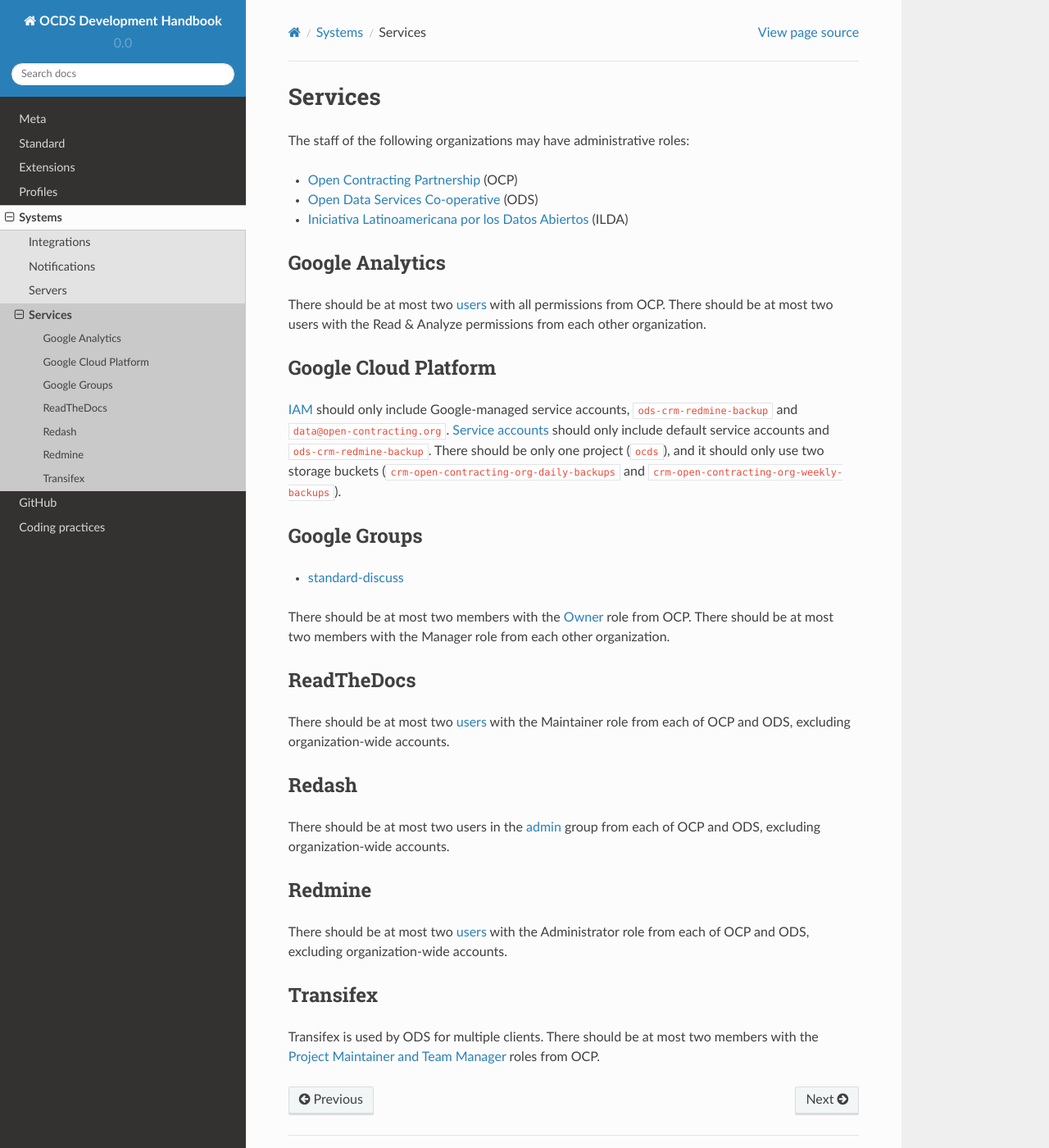
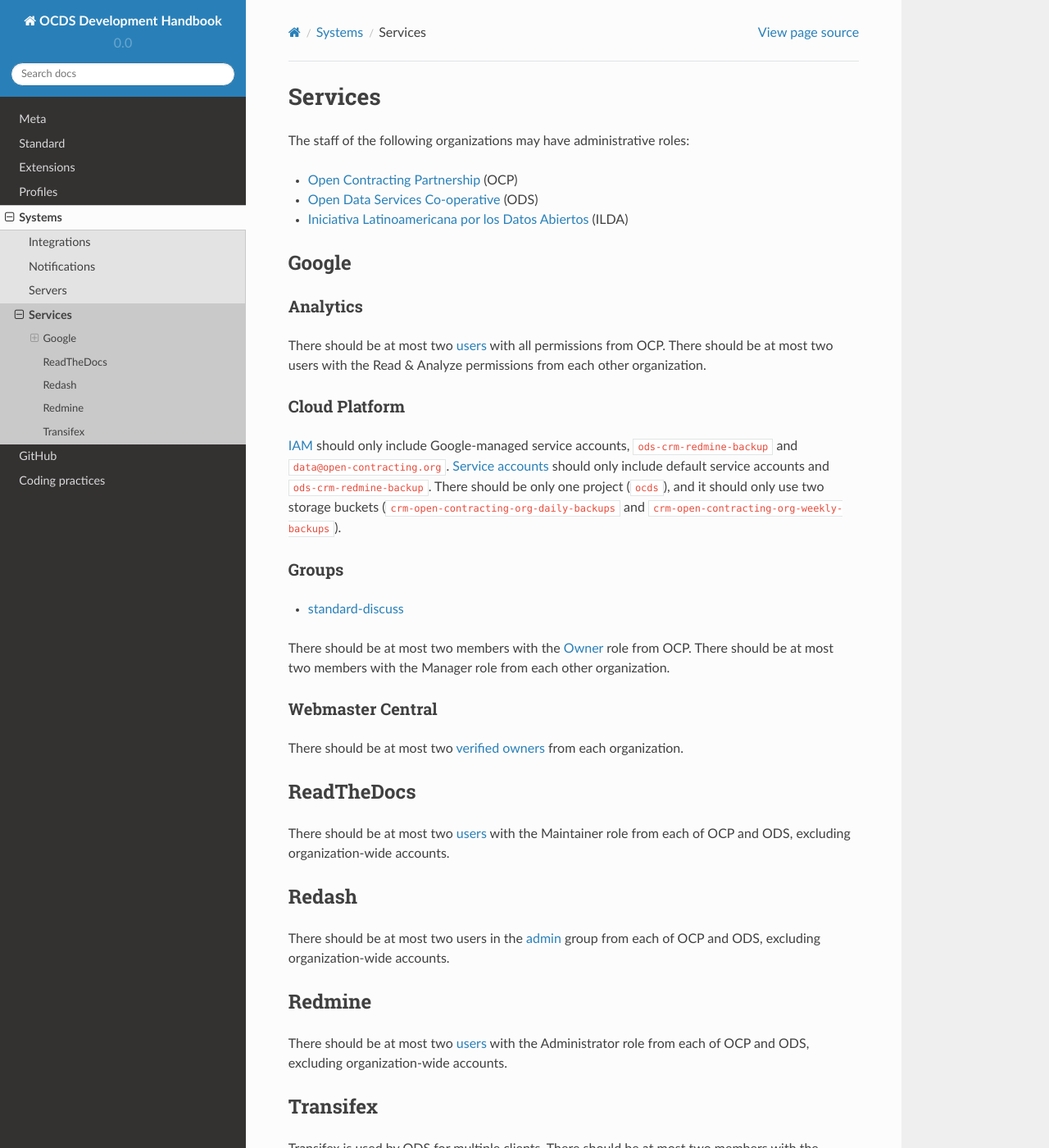
Before and after one commit to open-contracting/standard-development-handbook, a Sphinx documentation site: the page built from docs/systems/services.md, in a window 1280 px wide and 1400 px high. Shown: the whole window at 82% size. Built offline with Sphinx 7.4.7 and the Read the Docs theme 2.0.0, drawn with Linux system fonts in a browser that asks for light colours.

Commit message:
Add policy for Google Webmaster Central access

```diff
--- a/docs/systems/services.md
+++ b/docs/systems/services.md
@@ -6,19 +6,25 @@
 * [Open Data Services Co-operative](http://opendataservices.coop) (ODS)
 * [Iniciativa Latinoamericana por los Datos Abiertos](https://idatosabiertos.org/acerca-de-nosotros/) (ILDA)
 
-## Google Analytics
+## Google
+
+### Analytics
 
 There should be at most two [users](https://analytics.google.com/analytics/web/#/a35677147w162037252p163071392/admin/suiteusermanagement/account) with all permissions from OCP. There should be at most two users with the Read & Analyze permissions from each other organization.
 
-## Google Cloud Platform
+### Cloud Platform
 
 [IAM](https://console.cloud.google.com/iam-admin/iam?organizationId=1015889055088&project=ocds-172716) should only include Google-managed service accounts, `ods-crm-redmine-backup` and `data@open-contracting.org`. [Service accounts](https://console.cloud.google.com/iam-admin/serviceaccounts?organizationId=1015889055088&project=ocds-172716) should only include default service accounts and `ods-crm-redmine-backup`. There should be only one project ([`ocds`](https://console.cloud.google.com/home/dashboard?folder=&project=ocds-172716)), and it should only use two storage buckets (`crm-open-contracting-org-daily-backups` and `crm-open-contracting-org-weekly-backups`).
 
-## Google Groups
+### Groups
 
 * [standard-discuss](https://groups.google.com/a/open-contracting.org/forum/#!forum/standard-discuss)
 
 There should be at most two members with the [Owner](https://support.google.com/a/answer/167094?hl=en) role from OCP. There should be at most two members with the Manager role from each other organization.
+
+### Webmaster Central
+
+There should be at most two [verified owners](https://www.google.com/webmasters/verification/details?hl=en&siteUrl=https://www.open-contracting.org/) from each organization.
 
 ## ReadTheDocs
 
```
